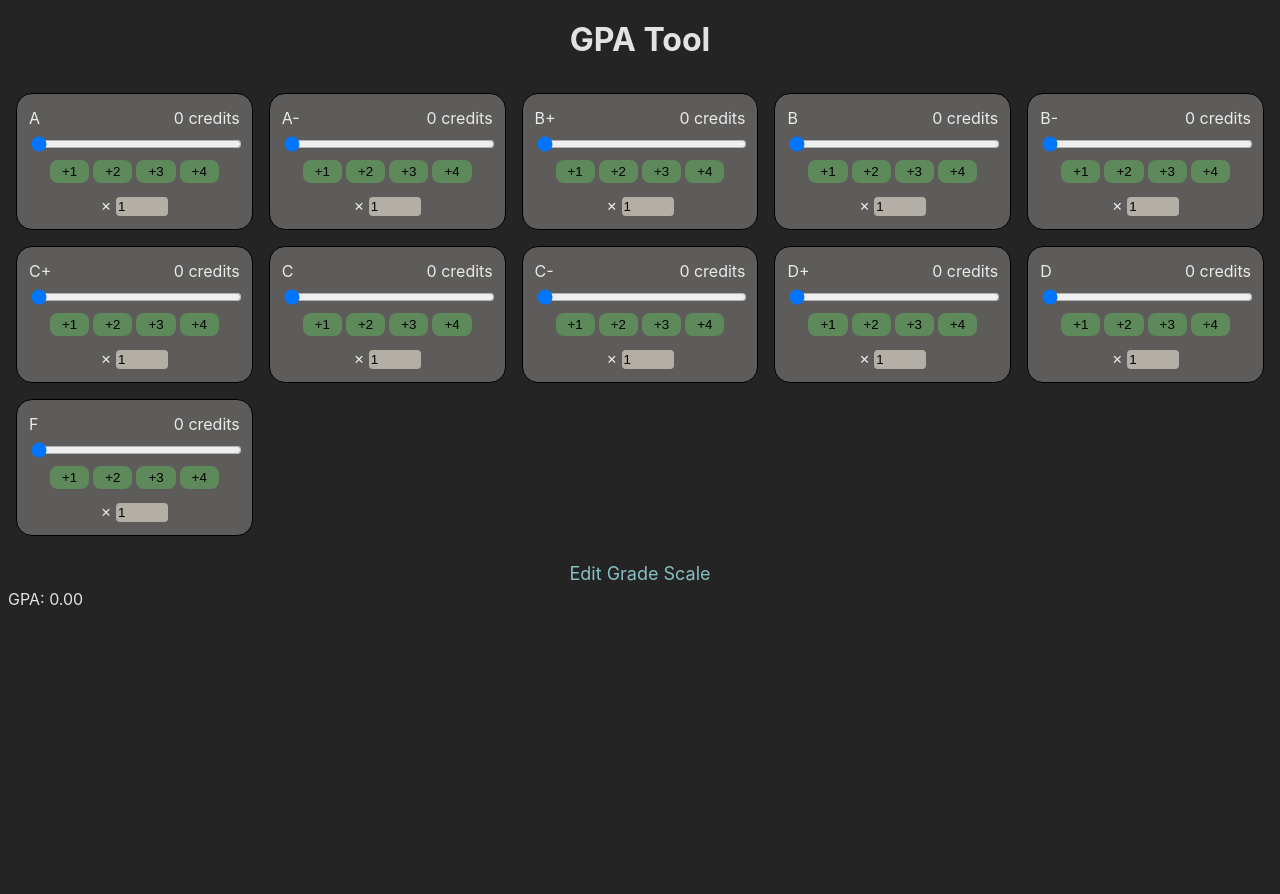
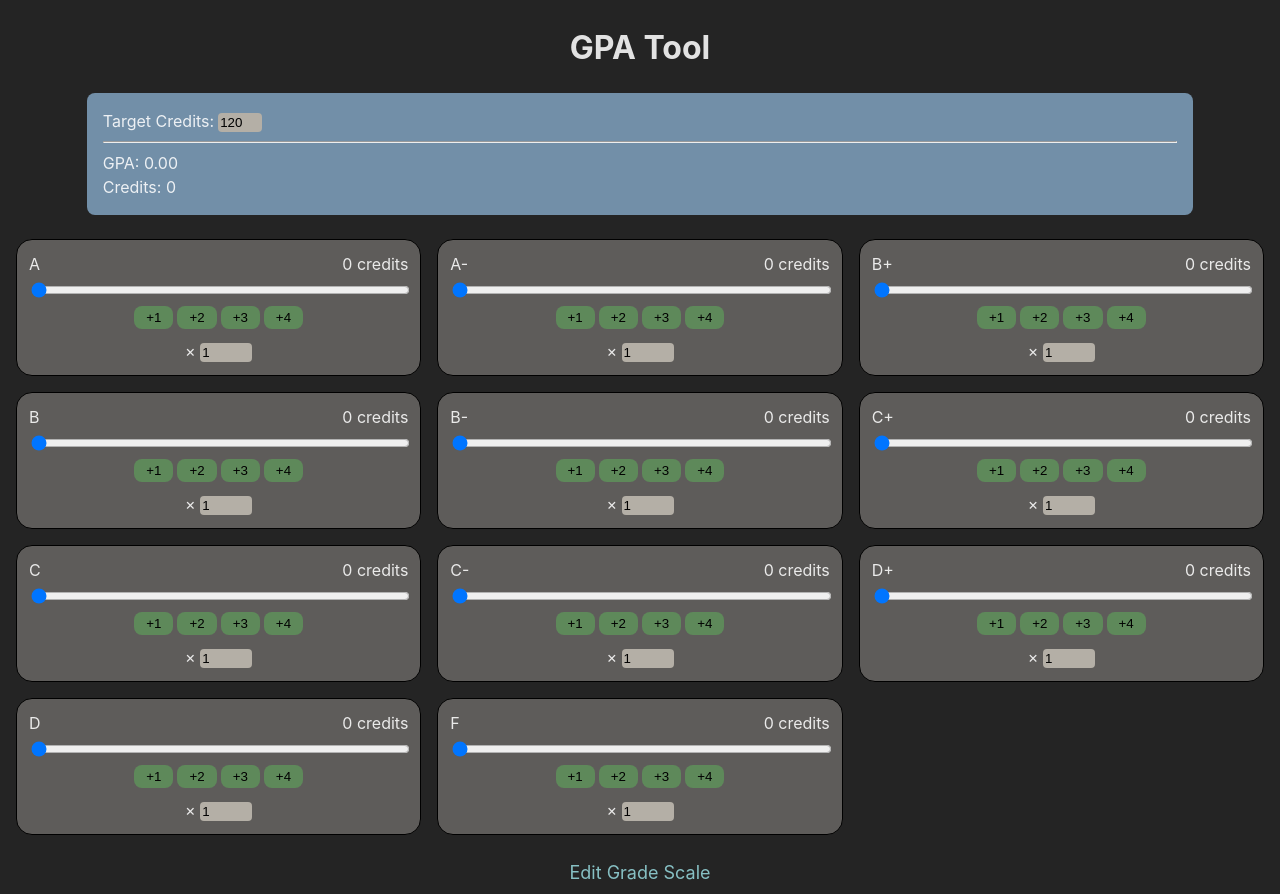
Before and after one commit to andrewctam/gpa-tool, a Vue app: page / in a window 1280 px wide. Before the commit the page ends 800 px from the top, so only its background shows below. Built offline with nearby package versions, Linux system fonts and the light colour scheme.

Commit message:
Add calc

```diff
--- a/src/App.vue
+++ b/src/App.vue
@@ -1,5 +1,5 @@
 <script setup lang="ts">
-import { compile, computed, ref } from 'vue'
+import { computed, ref } from 'vue'
 import { LetterGrade } from './types';
 import GradeSlider from './components/GradeSlider.vue';
 
@@ -17,46 +17,70 @@ const grades = ref<LetterGrade[]>([
     { letter: "F", count: 0, value: 0 }
 ])
 
-const max = ref(120);
+const creditsTarget = ref(120);
 
-const updateGrade = (letter: string, count: number) => {
-    count = Math.max(0, count);
-    count = Math.min(max.value, count);
+const creditsTotal = computed(() => {
+    return grades.value.reduce((acc, grade) => acc + grade.count, 0);
+})
 
-    const index = grades.value.findIndex(grade => grade.letter === letter);
-    grades.value[index].count = count;
-}
+const creditsLeft = computed(() => {
+    return creditsTarget.value - creditsTotal.value;
+});
 
 const gpa = computed(() => {
-    const total = grades.value.reduce((acc, grade) => acc + grade.count, 0);
-
-    if (total === 0) {
+    if (creditsTotal.value === 0) {
         return 0;
     }
 
     const weighted = grades.value.reduce((acc, grade) => acc + grade.count * grade.value, 0);
-    return weighted / total;
+    return weighted / creditsTotal.value;
 })
+
+
+const updateGrade = (letter: string, count: number) => {
+    const grade = grades.value.find(grade => grade.letter === letter);
+    if (grade) {
+        count = Math.min(creditsLeft.value + grade.count, count);
+        count = Math.max(0, count);
+
+        grade.count = count;
+    }
+}
+
 
 </script>
 
 <template>
     <h1>GPA Tool</h1>
+
+    <div class="calc">
+        <div class="targetInput">
+            <label for="targetCredits">Target Credits:</label>
+            <input id="targetCredits" v-model="creditsTarget" type="number">
+        </div>
+
+        <hr />
+
+        <div>
+            {{ `GPA: ${gpa.toFixed(2)}` }}
+        </div>
+        <div>
+            {{ `Credits: ${creditsTotal}` }}
+        </div>
+
+    </div>
+
     <div class="sliders">
         <GradeSlider
             v-for="(grade) in grades"
             :letter="grade.letter"
             :count="grade.count"
-            :max="max"
+            :max="creditsTarget"
             @update="updateGrade(grade.letter, $event)" />
     </div>
 
     <div class="edit">
         Edit Grade Scale
-    </div>
-
-    <div>
-        GPA: {{ gpa.toFixed(2) }}
     </div>
 
 </template>
@@ -66,13 +90,13 @@ h1 {
     font-size: xx-large;
     margin-left: auto;
     margin-right: auto;
-    margin-top: 16px;
+    margin-top: 24px;
     width: fit-content;
 }
 
 .sliders {
     display: grid;
-    grid-template-columns: repeat(auto-fit, minmax(250px, 1fr));
+    grid-template-columns: repeat(auto-fit, minmax(350px, 1fr));
     margin: auto;
 }
 
@@ -89,6 +113,26 @@ h1 {
 .edit:hover {
     text-decoration: underline;
     color: rgb(135, 196, 148);
+}
 
+.calc {
+    width: 85%;
+    margin-bottom: 16px;
+    margin-left: auto;
+    margin-right: auto;
+    background-color: rgb(114, 143, 168);
+    border-radius: 8px;
+    padding: 16px;
 }
+
+.targetInput input {
+    margin-left: 4px;
+    width: 40px;
+    border-radius: 4px;
+    padding: 2px;
+    border: none;
+    background-color: rgb(180, 175, 166);
+    color: black;
+}
+
 </style>
--- a/src/components/GradeSlider.vue
+++ b/src/components/GradeSlider.vue
@@ -30,7 +30,13 @@ const multiplier = ref(1);
       <span>{{ creditLabel }}</span>
     </div>
 
-    <input type="range" min="0" :max="max" :value="count" @input="$emit('update', $event.target.valueAsNumber)" />
+    <input class="slider"
+      type="range"
+      :min="0"
+      :max="max"
+      :value="count"
+      @input="$emit('update', ($event.target as HTMLInputElement).valueAsNumber)"
+    />
 
     <div class="adder">
       <div>
@@ -66,7 +72,7 @@ const multiplier = ref(1);
 }
 
 
-input {
+.slider {
   width: 100%;
 }
 
```
